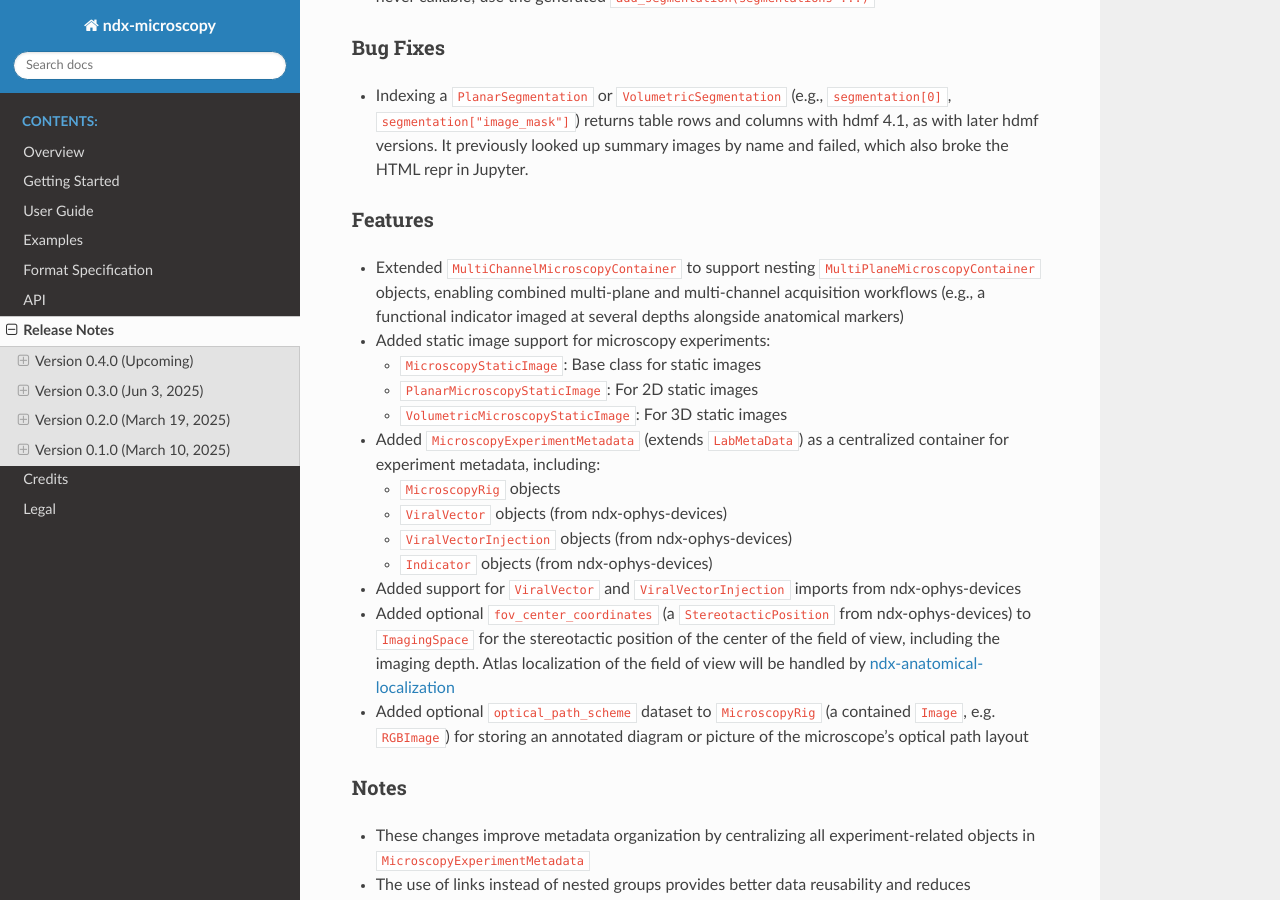
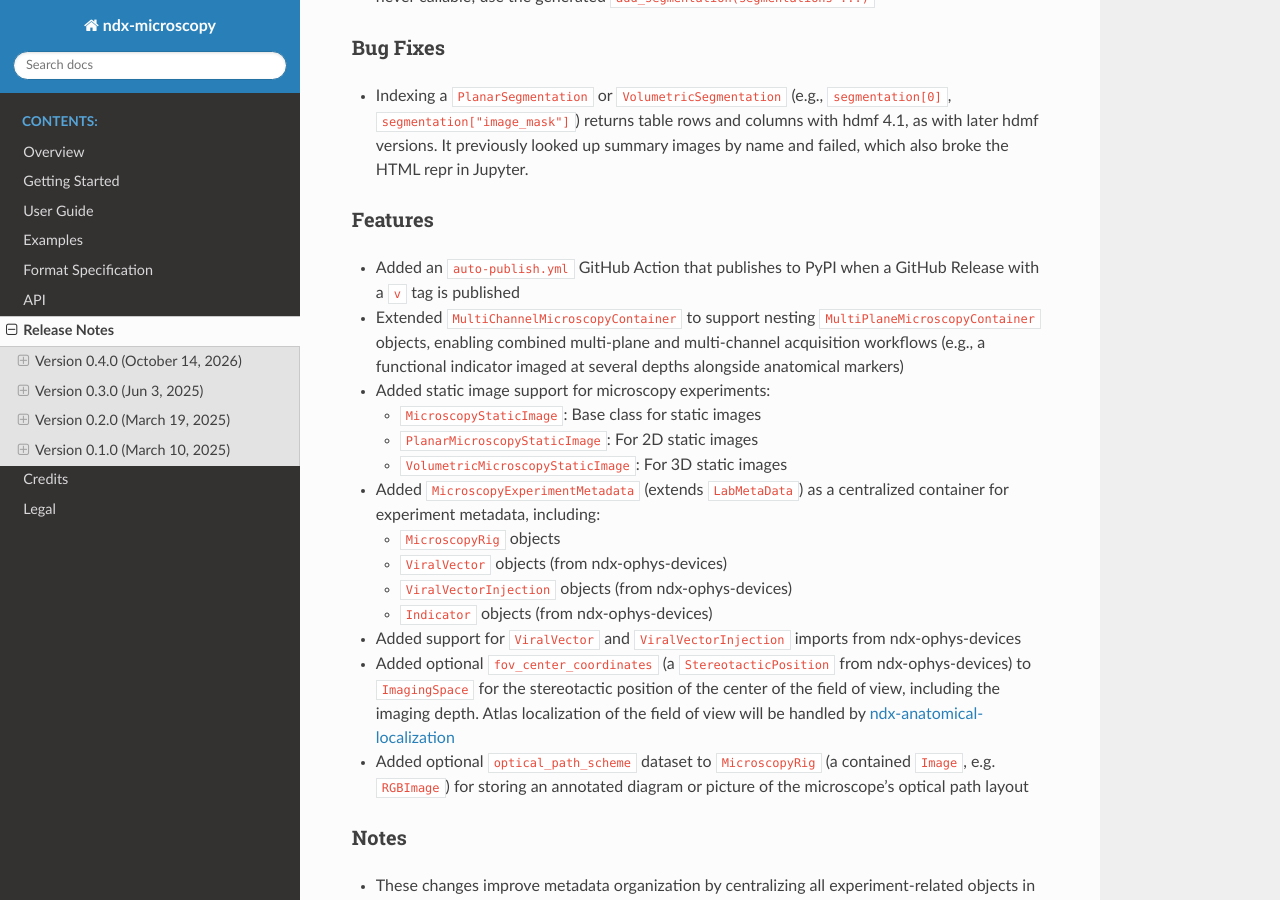
Before and after one commit to catalystneuro/ndx-microscopy, a Sphinx documentation site: the page built from docs/source/release_notes.rst, in a window 1280 px wide and 900 px high, scrolled down 1273 px. Built offline with Sphinx 7.4.7 and the Read the Docs theme 3.1.0, drawn with Linux system fonts in a browser that asks for light colours; pages that are not in the unit, such as notebooks, are missing from menus; some of the changed text lies outside the part shown.

Commit message:
Add PyPI auto-publish workflow and date the 0.4.0 release notes
The workflow is the one from ndx-ophys-devices: it publishes with
Trusted Publishing when a GitHub Release with a v tag is published.

Co-Authored-By: Claude Opus 5.5 <noreply@anthropic.com>

```diff
--- a/docs/source/release_notes.rst
+++ b/docs/source/release_notes.rst
@@ -4,8 +4,8 @@
 Release Notes
 *************
 
-Version 0.4.0 (Upcoming)
-========================
+Version 0.4.0 (October 14, 2026)
+================================
 
 Deprecations and Changes
 ------------------------
@@ -47,6 +47,7 @@ Bug Fixes
 Features
 --------
 
+* Added an ``auto-publish.yml`` GitHub Action that publishes to PyPI when a GitHub Release with a ``v`` tag is published
 * Extended ``MultiChannelMicroscopyContainer`` to support nesting ``MultiPlaneMicroscopyContainer`` objects, enabling combined multi-plane and multi-channel acquisition workflows (e.g., a functional indicator imaged at several depths alongside anatomical markers)
 * Added static image support for microscopy experiments:
 
```
Also changed, not shown: CHANGELOG.md (+2 -1 lines), 1 other file.
